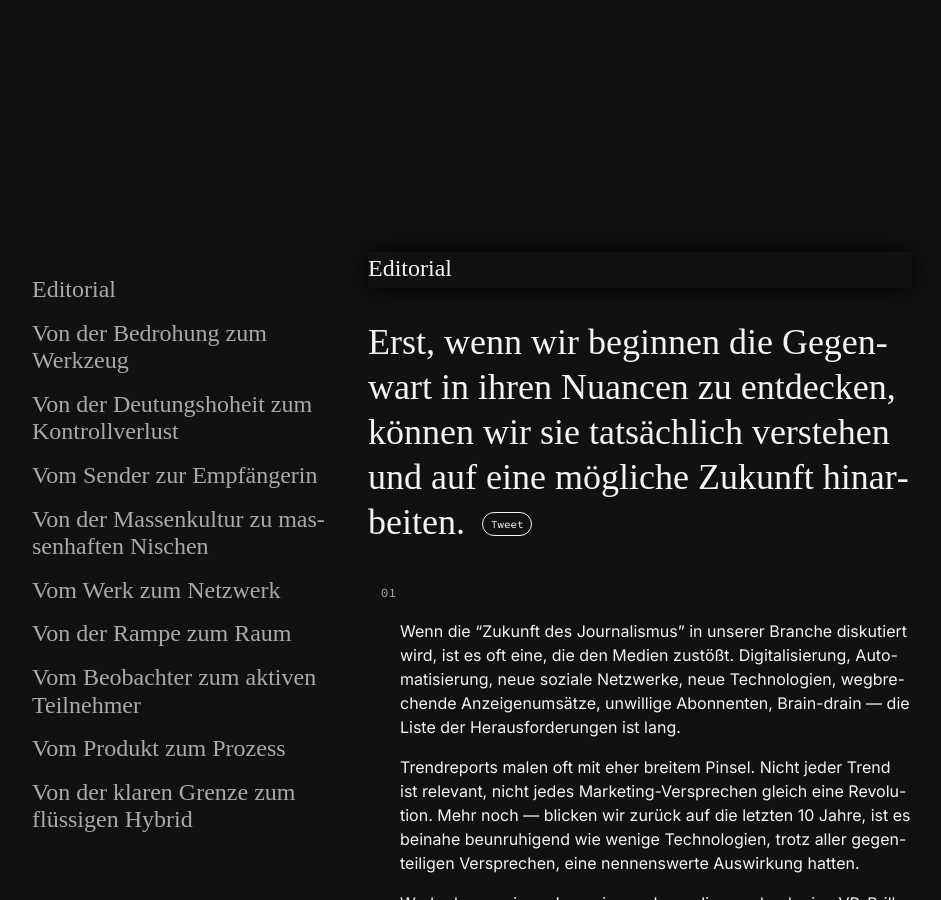
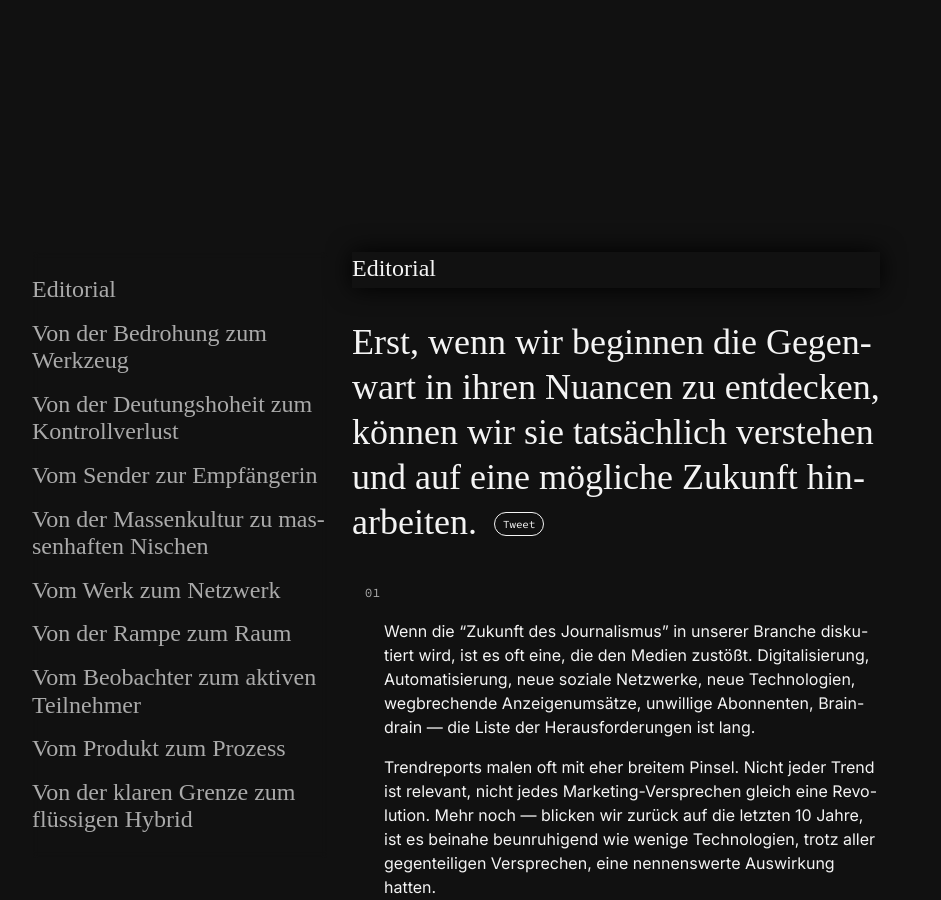
Before and after one commit to sz-innovation/entwicklungsreport-2021, a Jekyll site: the page built from index.html, in a window 1280 px wide and 900 px high, scrolled down 861 px. Shown: the whole window, without its empty margins (0-941 px from the left). Built offline with Jekyll 4.4.1, drawn with Linux system fonts in a browser that asks for light colours; some web fonts are replaced.

Commit message:
small overflow fix

```diff
--- a/index.html
+++ b/index.html
@@ -19,7 +19,7 @@
         </div>
         <div class="w-75-ns w-100">
             {% for article in site.trends %}
-            <section class="f5 mb7 ml4-ns near-white w-100 lh-copy measure-wide">
+            <section class="f5 mb7 pl3-ns near-white w-100 lh-copy measure-wide">
                 <h2 class="pt1 pr5 pb2 sticky-header junicode f3 bg-near-black lh-solid" id="{{ article.title | replace: " ", "_" }}">
                     <a class="near-white link" href="#{{ article.title | replace: " ", "_" }}">{{article.title}}</a>
                 </h2>
```
